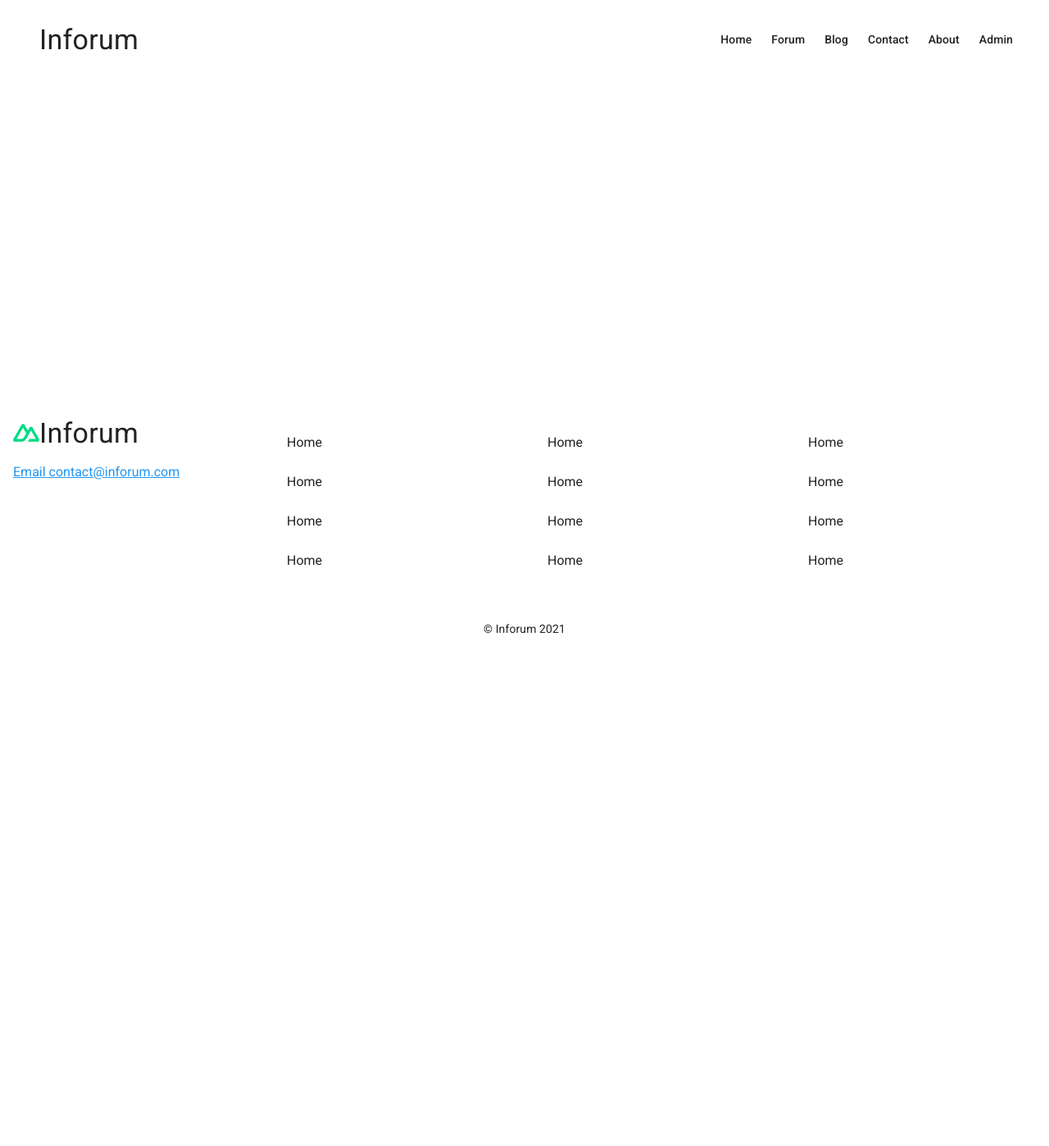
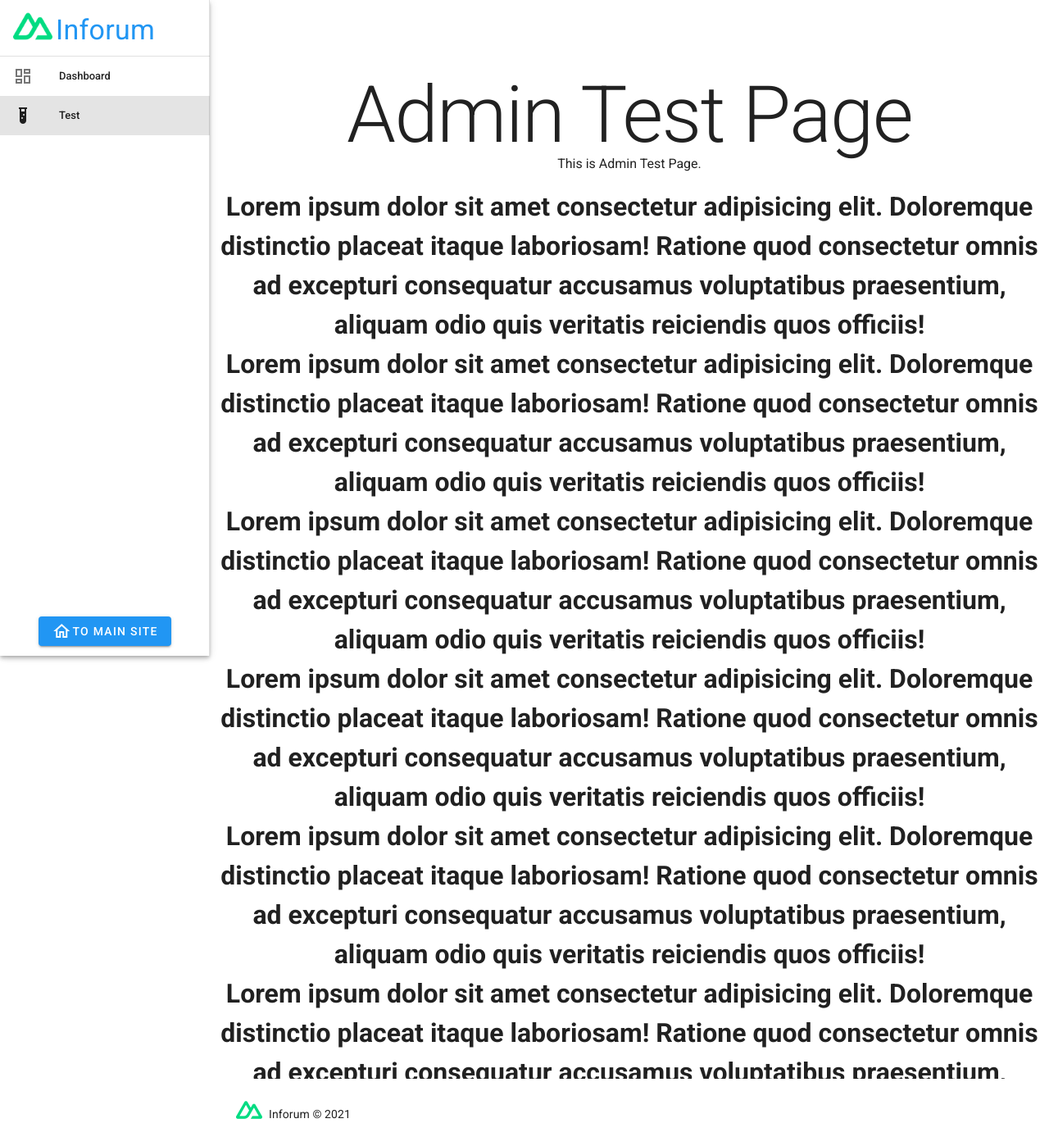
Before and after one commit to wrench1815/inforum_frontend, a Nuxt app: page /admin/test in a window 1280 px wide. Shown: the whole page at 82% size. Before the commit the page ends 806 px from the top, so only its background shows below. Built offline with nearby package versions, Linux system fonts and the light colour scheme.

Commit message:
add admin layout fix default layout modify admin index add admin test page

```diff
--- /dev/null
+++ b/layouts/admin.vue
@@ -0,0 +1,121 @@
+<template>
+  <v-app id="admin">
+    <v-navigation-drawer
+      class="elevation-4 fill-height"
+      v-model="drawer"
+      fixed
+      app
+      left
+    >
+      <v-list dense height="94vh">
+        <v-list-item class="text-h4">
+          <img class="site-logo" src="../assets/img/icon.jpg" alt="" />
+          <span class="ms-1 blue--text align-self-end">{{ title }}</span>
+        </v-list-item>
+
+        <v-divider class="mt-1 mt-md-3"></v-divider>
+
+        <v-list-item
+          v-for="(item, i) in items"
+          :key="i"
+          :to="item.to"
+          router
+          exact
+        >
+          <v-list-item-action>
+            <v-icon>{{ item.icon }}</v-icon>
+          </v-list-item-action>
+
+          <v-list-item-content>
+            <v-list-item-title v-text="item.title"></v-list-item-title>
+          </v-list-item-content>
+        </v-list-item>
+      </v-list>
+
+      <div class="text-center">
+        <v-btn color="blue" class="white--text" to="/">
+          <v-icon>mdi-home-outline</v-icon>to Main Site
+        </v-btn>
+      </div>
+    </v-navigation-drawer>
+
+    <v-app-bar
+      :elevate-on-scroll="true"
+      color="white"
+      class="mx-4 mt-4"
+      shaped
+      fixed
+      app
+    >
+      <!-- Start:Site Title -->
+      <v-list class="d-lg-none" dense>
+        <v-list-item class="text-lg-h4 text-h5 blue--text">
+          <img class="img-2-rem" src="../assets/img/icon.jpg" alt="site Icon" />
+          <span class="ms-1">{{ title }}</span></v-list-item
+        >
+      </v-list>
+      <!-- End:Site Title -->
+      <v-spacer />
+
+      <v-app-bar-nav-icon
+        @click="drawer = !drawer"
+        class="d-lg-none"
+      ></v-app-bar-nav-icon>
+    </v-app-bar>
+
+    <v-main class="mt-4">
+      <v-container>
+        <Nuxt />
+      </v-container>
+
+      <!-- Start:Footer -->
+      <v-footer absolute color="white">
+        <v-row>
+          <v-col cols="12" align-self="center">
+            <v-card-text class="d-flex align-center">
+              <img class="img-2-rem" src="../assets/img/icon.jpg" alt="" />
+              <span class="ms-2 align-self-end"
+                >Inforum &copy; {{ new Date().getFullYear() }}</span
+              >
+            </v-card-text>
+          </v-col>
+        </v-row>
+      </v-footer>
+      <!-- End:Footer -->
+    </v-main>
+  </v-app>
+</template>
+
+<script>
+export default {
+  data() {
+    return {
+      drawer: null,
+      title: 'Inforum',
+      items: [
+        {
+          icon: 'mdi-view-dashboard-outline',
+          title: 'Dashboard',
+          to: '/admin',
+        },
+
+        {
+          icon: 'mdi-test-tube',
+          title: 'Test',
+          to: '/admin/test',
+        },
+      ],
+    }
+  },
+}
+</script>
+
+<style scoped>
+.site-logo {
+  width: 3rem;
+}
+
+.img-2-rem {
+  width: 2rem;
+}
+</style>
--- a/layouts/default.vue
+++ b/layouts/default.vue
@@ -34,18 +34,20 @@
 
     <!-- Start:Nav Bar -->
     <v-app-bar
-      class="mx-4 mt-4 rounded-lg"
+      class="mx-4 mt-4"
       :elevate-on-scroll="true"
       :clipped-right="clipped"
       color="white"
+      shaped
       fixed
       app
     >
       <!-- Start:Site Title -->
       <v-list dense>
-        <v-list-item class="text-lg-h4 text-h5" color="blue">{{
-          title
-        }}</v-list-item>
+        <v-list-item class="text-lg-h4 text-h5 blue--text">
+          <img class="site-logo" src="../assets/img/icon.jpg" alt="" />
+          <span class="ms-1">{{ title }}</span></v-list-item
+        >
       </v-list>
       <!-- End:Site Title -->
 
@@ -87,16 +89,19 @@
     <!-- End:Main -->
 
     <!-- Start:Footer -->
-    <v-footer :absolute="!fixed" app color="white" max-height="40vh">
+    <v-footer :absolute="!fixed" color="white" max-height="40vh" app>
       <v-row>
         <v-col cols="12" md="3">
           <div class="d-flex flex-column align-center align-md-start">
             <p class="text-h4 d-flex align-center">
               <img class="foot-image" src="../assets/img/icon.jpg" alt="" />
-              Inforum
+              <span class="ms-1 blue--text">Inforum</span>
             </p>
-            <a href="mailto:contact@inforum.com"
-              ><span class="">Email</span> contact@inforum.com</a
+            <a
+              class="red--text text-decoration-none"
+              href="mailto:contact@inforum.com"
+            >
+              <span class="black--text">Email: </span> contact@inforum.com</a
             >
           </div>
         </v-col>
@@ -216,4 +221,8 @@ export default {
 .foot-image {
   width: 2rem !important;
 }
+
+.site-logo {
+  width: 1.7rem;
+}
 </style>
--- a/pages/admin/index.vue
+++ b/pages/admin/index.vue
@@ -8,7 +8,9 @@
 </template>
 
 <script>
-export default {}
+export default {
+  layout: 'admin',
+}
 </script>
 
 <style scoped></style>
--- /dev/null
+++ b/pages/admin/test.vue
@@ -0,0 +1,52 @@
+<template>
+  <v-row>
+    <v-col class="text-center">
+      <h1 class="text-h1">Admin Test Page</h1>
+      <p class="text-p">This is Admin Test Page.</p>
+      <h1>
+        Lorem ipsum dolor sit amet consectetur adipisicing elit. Doloremque
+        distinctio placeat itaque laboriosam! Ratione quod consectetur omnis ad
+        excepturi consequatur accusamus voluptatibus praesentium, aliquam odio
+        quis veritatis reiciendis quos officiis!
+      </h1>
+      <h1>
+        Lorem ipsum dolor sit amet consectetur adipisicing elit. Doloremque
+        distinctio placeat itaque laboriosam! Ratione quod consectetur omnis ad
+        excepturi consequatur accusamus voluptatibus praesentium, aliquam odio
+        quis veritatis reiciendis quos officiis!
+      </h1>
+      <h1>
+        Lorem ipsum dolor sit amet consectetur adipisicing elit. Doloremque
+        distinctio placeat itaque laboriosam! Ratione quod consectetur omnis ad
+        excepturi consequatur accusamus voluptatibus praesentium, aliquam odio
+        quis veritatis reiciendis quos officiis!
+      </h1>
+      <h1>
+        Lorem ipsum dolor sit amet consectetur adipisicing elit. Doloremque
+        distinctio placeat itaque laboriosam! Ratione quod consectetur omnis ad
+        excepturi consequatur accusamus voluptatibus praesentium, aliquam odio
+        quis veritatis reiciendis quos officiis!
+      </h1>
+      <h1>
+        Lorem ipsum dolor sit amet consectetur adipisicing elit. Doloremque
+        distinctio placeat itaque laboriosam! Ratione quod consectetur omnis ad
+        excepturi consequatur accusamus voluptatibus praesentium, aliquam odio
+        quis veritatis reiciendis quos officiis!
+      </h1>
+      <h1>
+        Lorem ipsum dolor sit amet consectetur adipisicing elit. Doloremque
+        distinctio placeat itaque laboriosam! Ratione quod consectetur omnis ad
+        excepturi consequatur accusamus voluptatibus praesentium, aliquam odio
+        quis veritatis reiciendis quos officiis!
+      </h1>
+    </v-col>
+  </v-row>
+</template>
+
+<script>
+export default {
+  layout: 'admin',
+}
+</script>
+
+<style scoped></style>
```
